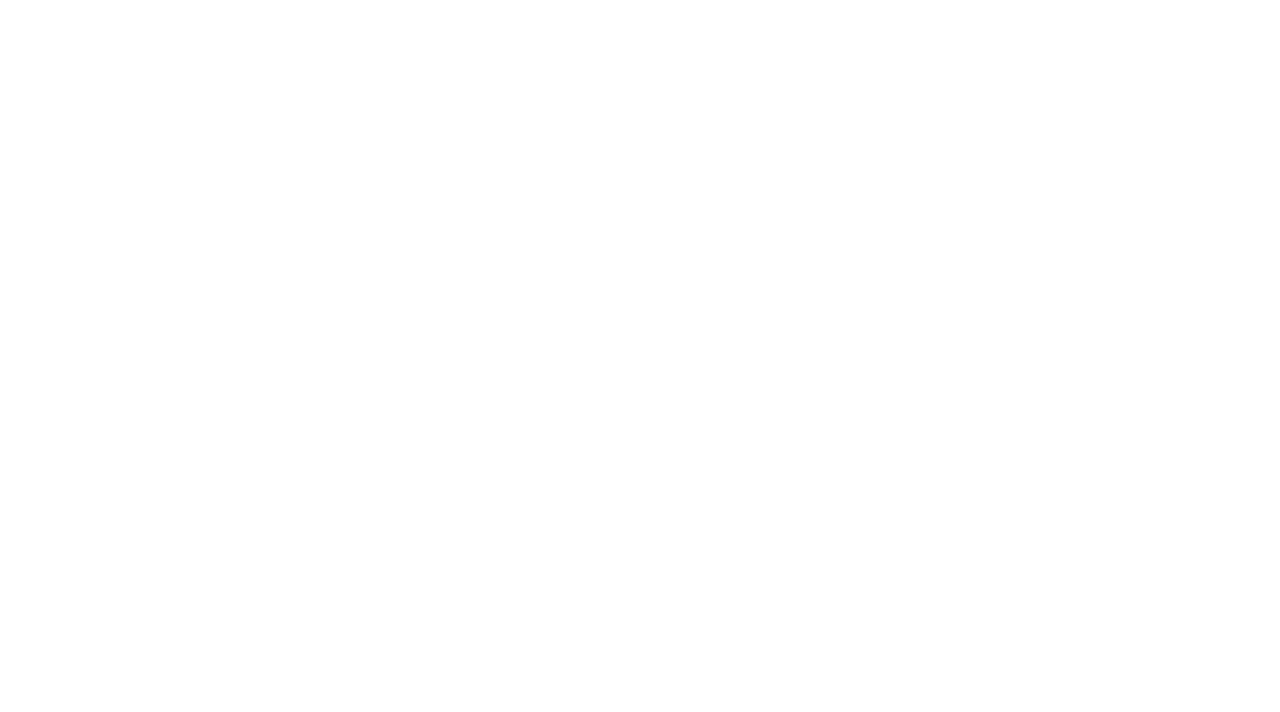
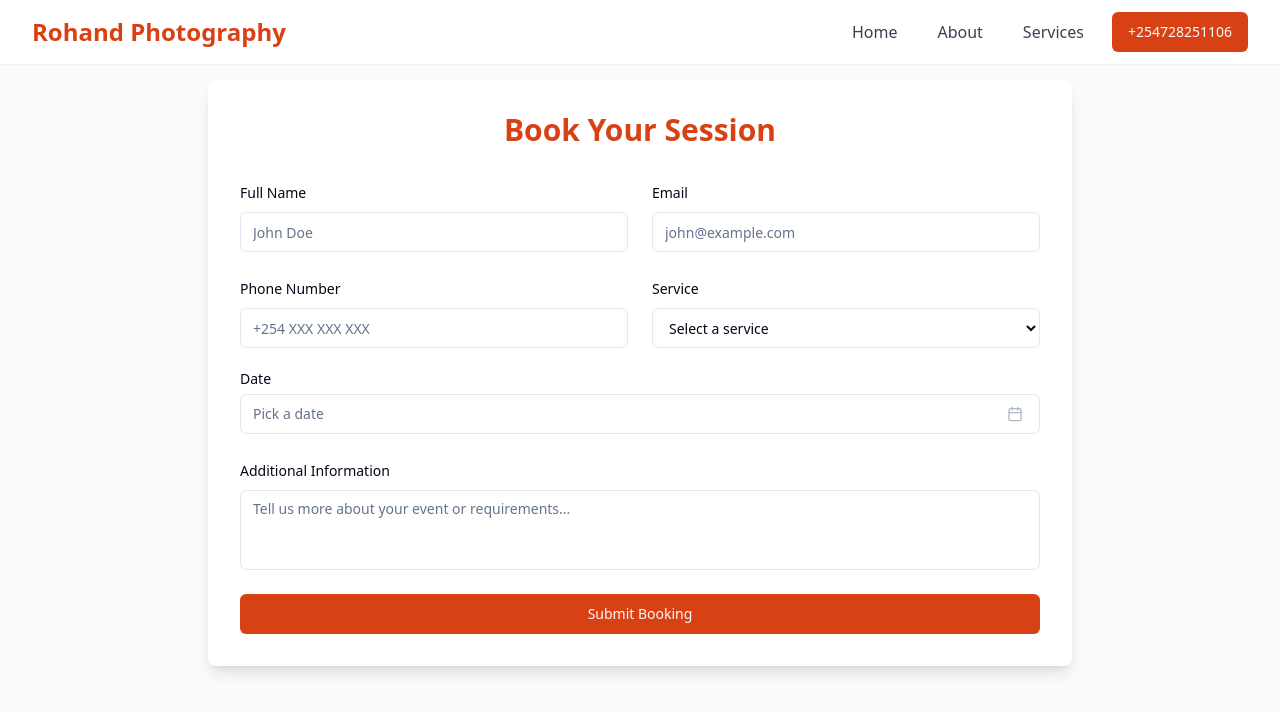
Before and after one commit to lorinyajr/rohandphotography, a React (Vite) app: page /booking in a window 1280 px wide. Before the commit this address had no page. Shown: the top 712 px of the page. Built offline with nearby package versions, Linux system fonts and the light colour scheme.

Commit message:
Add booking page with design
Created a new booking page that aligns with the existing theme. Implemented navigation from the "Book Now" button to the new page for seamless user experience.
[skip gpt_engineer]

```diff
--- a/src/App.tsx
+++ b/src/App.tsx
@@ -6,6 +6,7 @@ import { BrowserRouter, Routes, Route } from "react-router-dom";
 import Index from "./pages/Index";
 import Services from "./pages/Services";
 import About from "./pages/About";
+import Booking from "./pages/Booking";
 
 const queryClient = new QueryClient();
 
@@ -19,6 +20,7 @@ const App = () => (
           <Route path="/" element={<Index />} />
           <Route path="/services" element={<Services />} />
           <Route path="/about" element={<About />} />
+          <Route path="/booking" element={<Booking />} />
         </Routes>
       </BrowserRouter>
     </TooltipProvider>
--- /dev/null
+++ b/src/pages/Booking.tsx
@@ -0,0 +1,191 @@
+import Navbar from "@/components/Navbar";
+import { Button } from "@/components/ui/button";
+import { Input } from "@/components/ui/input";
+import { Textarea } from "@/components/ui/textarea";
+import { Form, FormControl, FormField, FormItem, FormLabel, FormMessage } from "@/components/ui/form";
+import { zodResolver } from "@hookform/resolvers/zod";
+import { useForm } from "react-hook-form";
+import * as z from "zod";
+import { Calendar } from "@/components/ui/calendar";
+import { Popover, PopoverContent, PopoverTrigger } from "@/components/ui/popover";
+import { cn } from "@/lib/utils";
+import { CalendarIcon } from "lucide-react";
+import { format } from "date-fns";
+import { toast } from "sonner";
+
+const formSchema = z.object({
+  name: z.string().min(2, "Name must be at least 2 characters"),
+  email: z.string().email("Invalid email address"),
+  phone: z.string().min(10, "Phone number must be at least 10 characters"),
+  date: z.date({
+    required_error: "Please select a date",
+  }),
+  service: z.string().min(1, "Please select a service"),
+  message: z.string().optional(),
+});
+
+const Booking = () => {
+  const form = useForm<z.infer<typeof formSchema>>({
+    resolver: zodResolver(formSchema),
+    defaultValues: {
+      name: "",
+      email: "",
+      phone: "",
+      service: "",
+      message: "",
+    },
+  });
+
+  const onSubmit = (values: z.infer<typeof formSchema>) => {
+    console.log(values);
+    toast.success("Booking submitted successfully! We'll contact you soon.");
+  };
+
+  return (
+    <div className="min-h-screen bg-gray-50">
+      <Navbar />
+
+      <div className="max-w-4xl mx-auto px-4 py-20">
+        <div className="bg-white rounded-lg shadow-lg p-8">
+          <h1 className="text-3xl font-bold text-center mb-8 text-primary">Book Your Session</h1>
+
+          <Form {...form}>
+            <form onSubmit={form.handleSubmit(onSubmit)} className="space-y-6">
+              <div className="grid grid-cols-1 md:grid-cols-2 gap-6">
+                <FormField
+                  control={form.control}
+                  name="name"
+                  render={({ field }) => (
+                    <FormItem>
+                      <FormLabel>Full Name</FormLabel>
+                      <FormControl>
+                        <Input placeholder="John Doe" {...field} />
+                      </FormControl>
+                      <FormMessage />
+                    </FormItem>
+                  )}
+                />
+
+                <FormField
+                  control={form.control}
+                  name="email"
+                  render={({ field }) => (
+                    <FormItem>
+                      <FormLabel>Email</FormLabel>
+                      <FormControl>
+                        <Input type="email" placeholder="john@example.com" {...field} />
+                      </FormControl>
+                      <FormMessage />
+                    </FormItem>
+                  )}
+                />
+
+                <FormField
+                  control={form.control}
+                  name="phone"
+                  render={({ field }) => (
+                    <FormItem>
+                      <FormLabel>Phone Number</FormLabel>
+                      <FormControl>
+                        <Input placeholder="+254 XXX XXX XXX" {...field} />
+                      </FormControl>
+                      <FormMessage />
+                    </FormItem>
+                  )}
+                />
+
+                <FormField
+                  control={form.control}
+                  name="service"
+                  render={({ field }) => (
+                    <FormItem>
+                      <FormLabel>Service</FormLabel>
+                      <FormControl>
+                        <select
+                          className="flex h-10 w-full rounded-md border border-input bg-background px-3 py-2 text-sm ring-offset-background file:border-0 file:bg-transparent file:text-sm file:font-medium placeholder:text-muted-foreground focus-visible:outline-none focus-visible:ring-2 focus-visible:ring-ring focus-visible:ring-offset-2 disabled:cursor-not-allowed disabled:opacity-50"
+                          {...field}
+                        >
+                          <option value="">Select a service</option>
+                          <option value="portrait">Portrait Photography (KShs 500)</option>
+                          <option value="event">Event Photography (KShs 500)</option>
+                          <option value="video">Videography (KShs 500)</option>
+                        </select>
+                      </FormControl>
+                      <FormMessage />
+                    </FormItem>
+                  )}
+                />
+              </div>
+
+              <FormField
+                control={form.control}
+                name="date"
+                render={({ field }) => (
+                  <FormItem className="flex flex-col">
+                    <FormLabel>Date</FormLabel>
+                    <Popover>
+                      <PopoverTrigger asChild>
+                        <FormControl>
+                          <Button
+                            variant={"outline"}
+                            className={cn(
+                              "w-full pl-3 text-left font-normal",
+                              !field.value && "text-muted-foreground"
+                            )}
+                          >
+                            {field.value ? (
+                              format(field.value, "PPP")
+                            ) : (
+                              <span>Pick a date</span>
+                            )}
+                            <CalendarIcon className="ml-auto h-4 w-4 opacity-50" />
+                          </Button>
+                        </FormControl>
+                      </PopoverTrigger>
+                      <PopoverContent className="w-auto p-0" align="start">
+                        <Calendar
+                          mode="single"
+                          selected={field.value}
+                          onSelect={field.onChange}
+                          disabled={(date) =>
+                            date < new Date() || date < new Date("1900-01-01")
+                          }
+                          initialFocus
+                        />
+                      </PopoverContent>
+                    </Popover>
+                    <FormMessage />
+                  </FormItem>
+                )}
+              />
+
+              <FormField
+                control={form.control}
+                name="message"
+                render={({ field }) => (
+                  <FormItem>
+                    <FormLabel>Additional Information</FormLabel>
+                    <FormControl>
+                      <Textarea
+                        placeholder="Tell us more about your event or requirements..."
+                        className="resize-none"
+                        {...field}
+                      />
+                    </FormControl>
+                    <FormMessage />
+                  </FormItem>
+                )}
+              />
+
+              <Button type="submit" className="w-full bg-primary hover:bg-primary/90">
+                Submit Booking
+              </Button>
+            </form>
+          </Form>
+        </div>
+      </div>
+    </div>
+  );
+};
+
+export default Booking;
--- a/src/pages/Index.tsx
+++ b/src/pages/Index.tsx
@@ -1,6 +1,7 @@
 import Navbar from "@/components/Navbar";
 import ServiceCard from "@/components/ServiceCard";
 import { Button } from "@/components/ui/button";
+import { Link } from "react-router-dom";
 
 const Index = () => {
   const scrollToServices = () => {
@@ -64,6 +65,11 @@ const Index = () => {
               image="https://images.unsplash.com/photo-1601506521793-dc748fc80b67?auto=format&fit=crop&q=80"
             />
           </div>
+          <div className="text-center mt-8">
+            <Button size="lg" className="bg-primary hover:bg-primary/90" asChild>
+              <Link to="/booking">Book Now</Link>
+            </Button>
+          </div>
         </div>
       </section>
 
--- a/src/pages/Services.tsx
+++ b/src/pages/Services.tsx
@@ -1,6 +1,7 @@
 import Navbar from "@/components/Navbar";
 import { Button } from "@/components/ui/button";
 import { Check } from "lucide-react";
+import { Link } from "react-router-dom";
 
 const Services = () => {
   return (
@@ -48,8 +49,8 @@ const Services = () => {
               Location, lighting, composition, emotion and technical settings: When all of these elements are well executed, a great portrait is created.
             </p>
             <p className="text-xl font-bold mb-4">From KShs 500</p>
-            <Button size="lg" className="bg-primary hover:bg-primary/90">
-              Book Now
+            <Button size="lg" className="bg-primary hover:bg-primary/90" asChild>
+              <Link to="/booking">Book Now</Link>
             </Button>
           </div>
         </div>
@@ -72,8 +73,8 @@ const Services = () => {
               What is it? A digital record your customer will get from their happy moments with us.
             </p>
             <p className="text-xl font-bold mb-4">From KShs 500</p>
-            <Button size="lg" className="bg-primary hover:bg-primary/90">
-              Book Now
+            <Button size="lg" className="bg-primary hover:bg-primary/90" asChild>
+              <Link to="/booking">Book Now</Link>
             </Button>
           </div>
         </div>
@@ -94,8 +95,8 @@ const Services = () => {
               Location, lighting, composition, emotion and technical settings: When all of these elements are well executed, a great video film is created.
             </p>
             <p className="text-xl font-bold mb-4">From KShs 500</p>
-            <Button size="lg" className="bg-primary hover:bg-primary/90">
-              Book Now
+            <Button size="lg" className="bg-primary hover:bg-primary/90" asChild>
+              <Link to="/booking">Book Now</Link>
             </Button>
           </div>
         </div>
```
